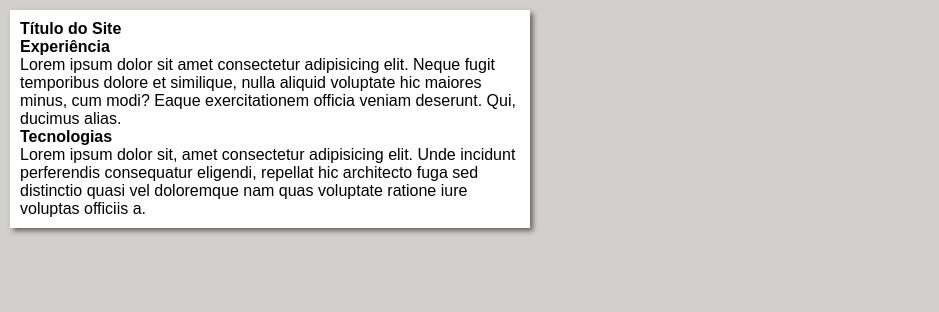
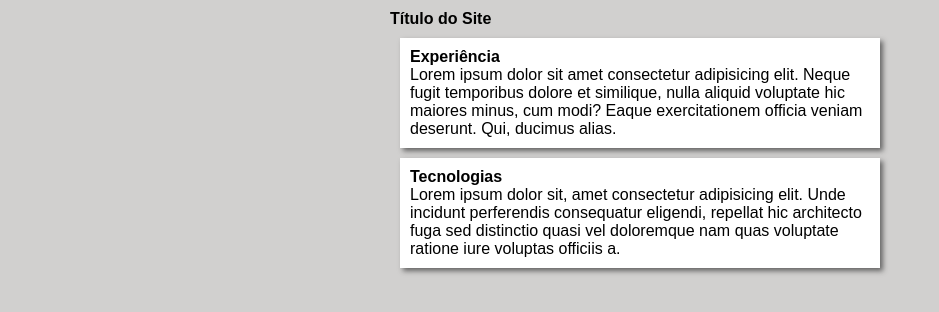
Before and after one commit to MicaelMoura/portifolio, a plain HTML site: page index.html in a window 1280 px wide. Shown: the whole page, without its empty margins (0-939 px from the left). Drawn offline with Linux system fonts and the light colour scheme.

Commit message:
novo design

```diff
--- a/style.css
+++ b/style.css
@@ -10,10 +10,13 @@ body {
 }
 
 main {
+    width: 500px;
+    margin: 10px auto;
+}
+
+article {
+    margin: 10px;
+    padding: 10px;
     background-color: white;
-    width: 500px;
-    margin: auto;
-    padding: 10px;
-    margin: 10px;
     box-shadow: 3px 3px 5px rgba(32, 32, 32, 0.603);
 }
```
